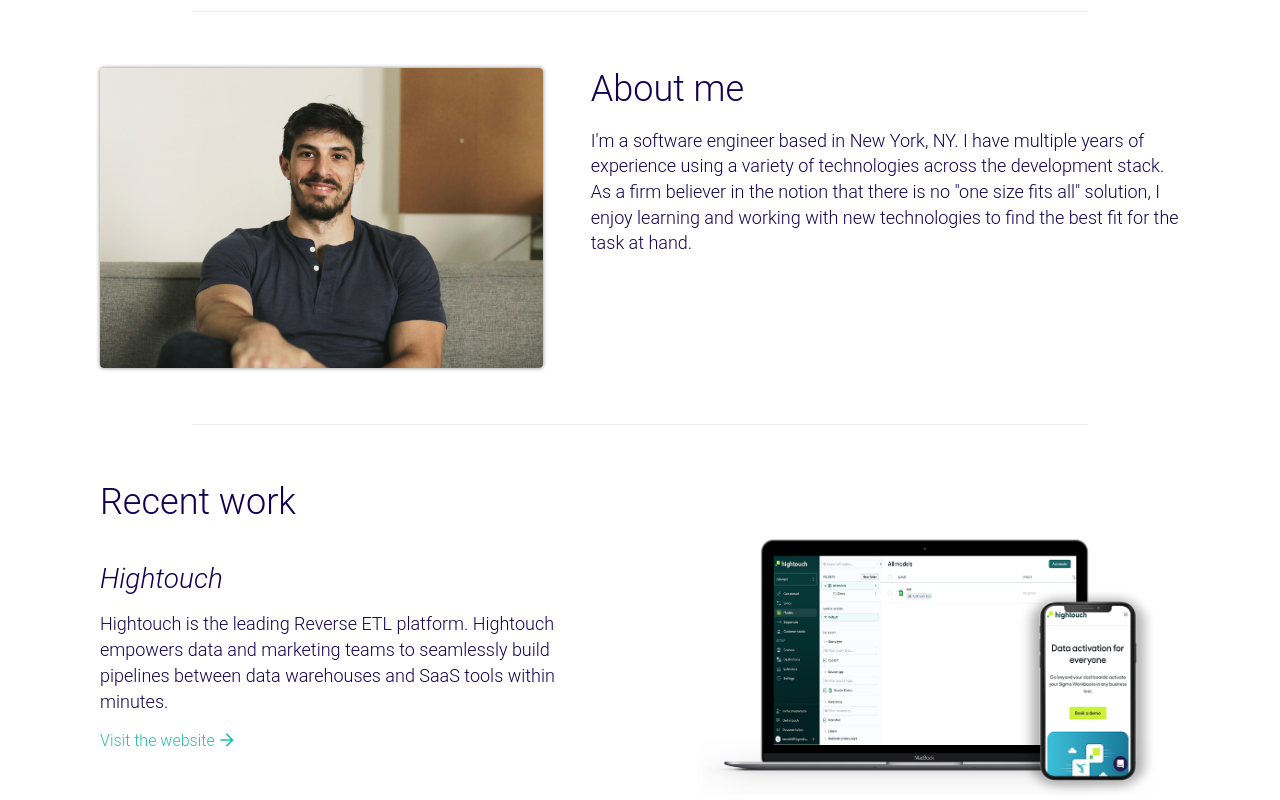
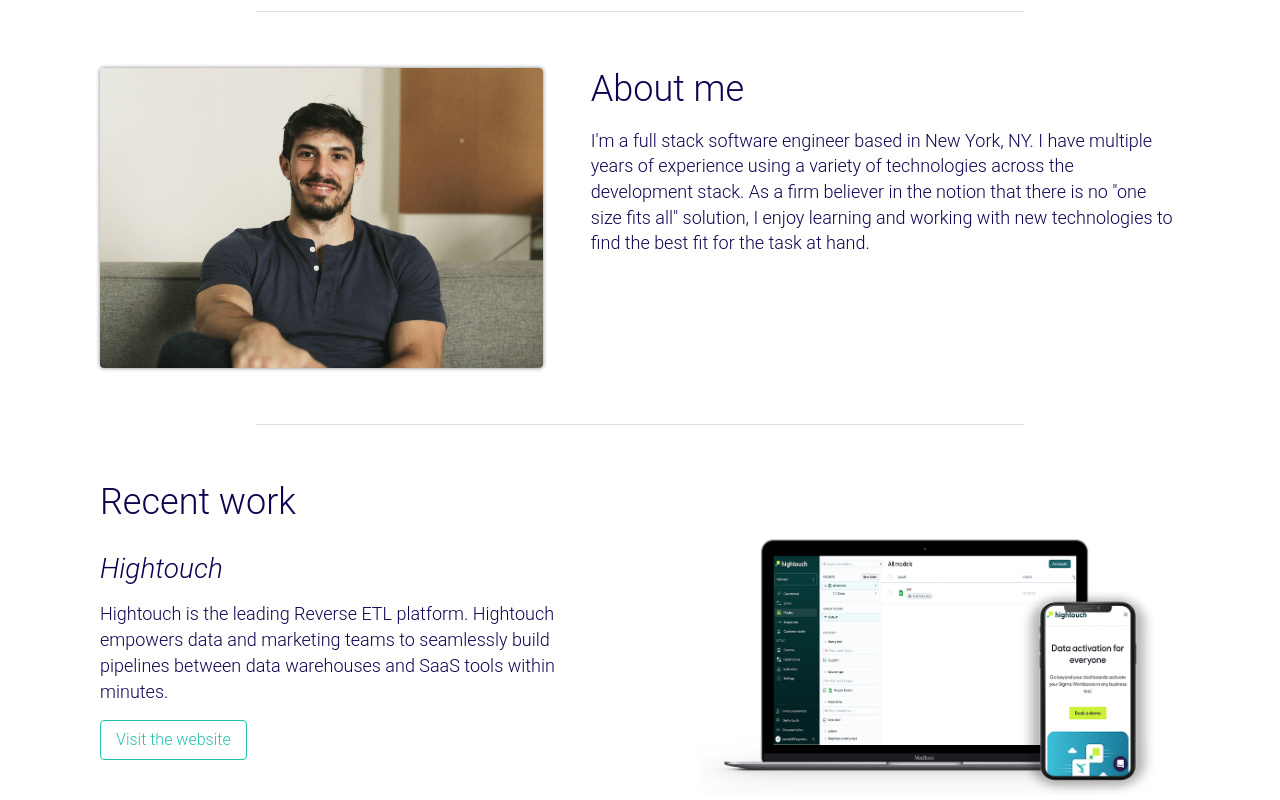
Before and after one commit to Rmole57/portfolio, a Next.js app: page / in a window 1280 px wide. Shown: the part 320-1120 px from the top of the page. Built offline with nearby package versions, Linux system fonts and the light colour scheme.

Commit message:
add new polish with animations

```diff
--- a/app/components/about.tsx
+++ b/app/components/about.tsx
@@ -3,9 +3,15 @@
 import { Box, Typography } from '@mui/material';
 import Image from 'next/image';
 import profilePic from '../../public/rick-mole.jpg';
+import { motion } from 'framer-motion';
 
 export default function About() {
   return (
+    <motion.div
+      initial={{ opacity: 0 }}
+      animate={{ opacity: 1 }}
+      transition={{ duration: 1.25, delay: 2.5 }}
+    >
       <Box
         id="about"
         component="section"
@@ -26,13 +32,15 @@
         <Box display="flex" flexDirection="column" gap={2}>
           <Typography variant="h2">About me</Typography>
           <Typography variant="body2">
-          I&apos;m a software engineer based in New York, NY. I have multiple
-          years of experience using a variety of technologies across the
-          development stack. As a firm believer in the notion that there is no
-          &quot;one size fits all&quot; solution, I enjoy learning and working
-          with new technologies to find the best fit for the task at hand.
+            I&apos;m a full stack software engineer based in New York, NY. I
+            have multiple years of experience using a variety of technologies
+            across the development stack. As a firm believer in the notion that
+            there is no &quot;one size fits all&quot; solution, I enjoy learning
+            and working with new technologies to find the best fit for the task
+            at hand.
           </Typography>
         </Box>
       </Box>
+    </motion.div>
   );
 }
--- a/app/components/contact.tsx
+++ b/app/components/contact.tsx
@@ -1,7 +1,9 @@
-import { Box, Link, Typography } from '@mui/material';
+import { Box, Link, LinkBaseProps } from '@mui/material';
 import LinkedInIcon from '@mui/icons-material/LinkedIn';
 import GitHubIcon from '@mui/icons-material/GitHub';
 import EmailIcon from '@mui/icons-material/Email';
+import { motion } from 'framer-motion';
+import { FC } from 'react';
 
 export default function Contact() {
   return (
@@ -13,15 +15,30 @@
       margin="24px 100px"
       gap={14}
     >
-      <Link href="mailto:hello@rickmole.dev">
+      <ContactLink href="mailto:hello@rickmole.dev">
         <EmailIcon />
-      </Link>
-      <Link href="https://www.linkedin.com/in/rick-mole/" target="_blank">
+      </ContactLink>
+      <ContactLink
+        href="https://www.linkedin.com/in/rick-mole/"
+        target="_blank"
+      >
         <LinkedInIcon />
-      </Link>
-      <Link href="https://github.com/Rmole57" target="_blank">
+      </ContactLink>
+      <ContactLink href="https://github.com/Rmole57" target="_blank">
         <GitHubIcon />
-      </Link>
+      </ContactLink>
     </Box>
   );
 }
+
+interface ContactLinkProps extends LinkBaseProps {
+  children: React.ReactNode;
+}
+
+const ContactLink: FC<ContactLinkProps> = ({ href, children }) => {
+  return (
+    <motion.div whileHover={{ scale: 1.5 }}>
+      <Link href={href}>{children}</Link>
+    </motion.div>
+  );
+};
--- /dev/null
+++ b/app/components/custom-divider.tsx
@@ -0,0 +1,35 @@
+import { motion } from 'framer-motion';
+import { Box } from '@mui/material';
+
+export default function CustomDivider() {
+  const draw = {
+    hidden: { pathLength: 0, opacity: 0 },
+    visible: {
+      pathLength: 1,
+      opacity: 1,
+      transition: {
+        pathLength: { delay: 2, type: 'spring', duration: 1.5, bounce: 0 },
+        opacity: { delay: 2, duration: 0.02 },
+      },
+    },
+  };
+
+  return (
+    <Box display="flex" justifyContent="center" height="1px">
+      <motion.svg
+        initial="hidden"
+        animate="visible"
+        width="100%"
+        style={{ margin: '0 20%' }}
+      >
+        <motion.line
+          x1="0"
+          x2="100%"
+          stroke="#E0E0E0"
+          strokeWidth={2}
+          variants={draw}
+        />
+      </motion.svg>
+    </Box>
+  );
+}
--- a/app/components/header-nav.tsx
+++ b/app/components/header-nav.tsx
@@ -39,6 +39,7 @@
       height="48px"
       position="sticky"
       top={0}
+      zIndex={1}
     >
       <Box
         sx={{ display: 'flex', justifyContent: 'space-between', px: '100px' }}
--- a/app/components/hero.tsx
+++ b/app/components/hero.tsx
@@ -2,6 +2,7 @@
 
 import { Box, Typography } from '@mui/material';
 import WavingHandOutlinedIcon from '@mui/icons-material/WavingHandOutlined';
+import { motion } from 'framer-motion';
 
 export default function Hero() {
   return (
@@ -12,6 +13,11 @@
       flexDirection="column"
       gap={2}
     >
+      <motion.div
+        initial={{ opacity: 0, y: -50 }}
+        animate={{ opacity: 1, y: 0 }}
+        transition={{ duration: 1 }}
+      >
         <Typography variant="h1">
           Hi, I&apos;m Rick
           <WavingHandOutlinedIcon
@@ -19,10 +25,17 @@
             sx={{ ml: 2, color: '#23C0AD' }}
           />
         </Typography>
+      </motion.div>
+      <motion.div
+        initial={{ opacity: 0, y: 50 }}
+        animate={{ opacity: 1, y: 0 }}
+        transition={{ duration: 1, delay: 1 }}
+      >
         <Typography variant="body1">
           I used to tell stories through film, now I tell them through code. And
           I&apos;d love to help you tell yours.
         </Typography>
+      </motion.div>
     </Box>
   );
 }
--- a/app/components/index.tsx
+++ b/app/components/index.tsx
@@ -4,5 +4,14 @@
 import RecentWork from './recent-work';
 import OtherProjects from './other-projects';
 import Contact from './contact';
+import CustomDivider from './custom-divider';
 
-export { HeaderNav, Hero, About, RecentWork, OtherProjects, Contact };
+export {
+  HeaderNav,
+  Hero,
+  About,
+  RecentWork,
+  OtherProjects,
+  Contact,
+  CustomDivider,
+};
--- a/app/components/other-projects.tsx
+++ b/app/components/other-projects.tsx
@@ -6,6 +6,7 @@
 import messBucketImage from '../../public/messbucket.png';
 import dijkstraImage from '../../public/dijkstra.png';
 import todoListImage from '../../public/todo-list.png';
+import { motion } from 'framer-motion';
 
 type SmallProject = Omit<LargeProject, 'ctaText' | 'ctaLink'> & {
   tech: string;
@@ -81,17 +82,29 @@
     setAnchorEl(null);
   };
 
+  React.useEffect(() => {
+    document.addEventListener('scroll', handlePopoverClose);
+  }, []);
+
   const open = Boolean(anchorEl);
 
+  console.log(anchorEl);
+
   return (
-    <>
+    <motion.div
+      initial={{ opacity: 0 }}
+      whileInView={{ opacity: 1 }}
+      transition={{ duration: 1.25 }}
+      viewport={{ once: true }}
+    >
       <Image
+        className="project"
         src={imageSrc}
         alt={imageAlt}
         width={340}
         height={220}
         style={{ borderRadius: '4px', boxShadow: '0 0 4px gray' }}
-        onMouseEnter={handlePopoverOpen}
+        onMouseOver={handlePopoverOpen}
         onMouseLeave={handlePopoverClose}
       />
       <Popover
@@ -108,7 +121,6 @@
           vertical: 'center',
           horizontal: 'center',
         }}
-        onClose={handlePopoverClose}
         disableScrollLock
       >
         <Box
@@ -129,6 +141,6 @@
           </Typography>
         </Box>
       </Popover>
-    </>
+    </motion.div>
   );
 }
--- a/app/components/recent-work.tsx
+++ b/app/components/recent-work.tsx
@@ -1,9 +1,9 @@
 import React from 'react';
-import { Box, Link, Typography } from '@mui/material';
+import { Box, Button, Link, Typography } from '@mui/material';
 import Image, { StaticImageData } from 'next/image';
 import tapestryImage from '../../public/tapestry-ui.png';
 import hightouchSiteImage from '../../public/hightouch-ui.png';
-import ArrowForwardIcon from '@mui/icons-material/ArrowForward';
+import { motion } from 'framer-motion';
 
 export type LargeProject = {
   title: string;
@@ -37,6 +37,12 @@
 
 export default function RecentWork() {
   return (
+    <motion.div
+      initial={{ opacity: 0 }}
+      whileInView={{ opacity: 1 }}
+      transition={{ duration: 1.25 }}
+      viewport={{ once: true }}
+    >
       <Box
         id="work"
         display="flex"
@@ -50,7 +56,12 @@
             project;
 
           return (
-          <Box display="flex" key={`project-${idx}-${title}`} gap={10} mt={-6}>
+            <Box
+              display="flex"
+              key={`project-${idx}-${title}`}
+              gap={10}
+              mt={-6}
+            >
               <Box
                 display="flex"
                 flexDirection="column"
@@ -61,21 +72,29 @@
                 <Typography variant="body2" whiteSpace="pre-wrap">
                   {description}
                 </Typography>
-              <Link
-                display="flex"
+                <motion.div
+                  whileHover={{
+                    scale: 1.1,
+                    transition: { duration: 0.2 },
+                    originX: 0,
+                  }}
+                  style={{ width: 'fit-content' }}
+                >
+                  <Button
+                    variant="outlined"
                     href={ctaLink}
-                underline="none"
                     target="_blank"
-                sx={{ alignItems: 'center' }}
+                    sx={{ borderRadius: '4px', width: 'fit-content' }}
                   >
-                <Typography variant="ctaLink">{ctaText}</Typography>
-                <ArrowForwardIcon fontSize="small" sx={{ ml: '2px' }} />
-              </Link>
+                    <Typography variant="ctaButton">{ctaText}</Typography>
+                  </Button>
+                </motion.div>
               </Box>
               <Image src={imageSrc} alt={imageAlt} width={700} height={360} />
             </Box>
           );
         })}
       </Box>
+    </motion.div>
   );
 }
--- a/app/page.tsx
+++ b/app/page.tsx
@@ -7,13 +7,13 @@
   RecentWork,
   OtherProjects,
   Contact,
+  CustomDivider,
 } from './components';
-import { ThemeProvider, createTheme, Divider } from '@mui/material';
+import { ThemeProvider, createTheme } from '@mui/material';
 import { siteTheme } from './site-theme';
 
-const CustomDivider = () => <Divider light sx={{ mx: '15%' }} />;
-
 export default function Home() {
+  // @ts-ignore
   const theme = createTheme(siteTheme);
 
   return (
--- a/app/site-theme.ts
+++ b/app/site-theme.ts
@@ -1,13 +1,13 @@
 declare module '@mui/material/styles' {
   interface TypographyVariants {
-    ctaLink: React.CSSProperties;
+    ctaButton: React.CSSProperties;
     popoverTitle: React.CSSProperties;
     popoverContent: React.CSSProperties;
     popoverSubContent: React.CSSProperties;
   }
 
   interface TypographyVariantsOptions {
-    ctaLink?: React.CSSProperties;
+    ctaButton?: React.CSSProperties;
     popoverTitle?: React.CSSProperties;
     popoverContent?: React.CSSProperties;
     popoverSubContent?: React.CSSProperties;
@@ -16,7 +16,7 @@
 
 declare module '@mui/material/Typography' {
   interface TypographyPropsVariantOverrides {
-    ctaLink: true;
+    ctaButton: true;
     popoverTitle: true;
     popoverContent: true;
     popoverSubContent: true;
@@ -55,10 +55,11 @@
       fontWeight: 300,
       color: primaryTextColor,
     },
-    ctaLink: {
+    ctaButton: {
       fontSize: '16px',
       fontFamily: defaultFontFamily,
       fontWeight: 300,
+      textTransform: 'none',
     },
     popoverTitle: {
       fontSize: '20px',
@@ -77,4 +78,18 @@
       main: secondaryTextColor,
     },
   },
+  components: {
+    MuiButton: {
+      styleOverrides: {
+        outlined: {
+          color: secondaryTextColor,
+          borderColor: secondaryTextColor,
+          '&:hover': {
+            color: '#fff',
+            backgroundColor: secondaryTextColor,
+          },
+        },
+      },
+    },
+  },
 };
--- a/package.json
+++ b/package.json
@@ -15,6 +15,7 @@
     "@mui/material": "^5.13.1",
     "eslint": "8.39.0",
     "eslint-config-next": "13.4.1",
+    "framer-motion": "^10.12.16",
     "next": "13.4.1",
     "react": "18.2.0",
     "react-dom": "18.2.0"
```
Also changed, not shown: 2 other files (tests, documents, lock files or other folders). Lines whose indentation alone changed are shown as unchanged.
